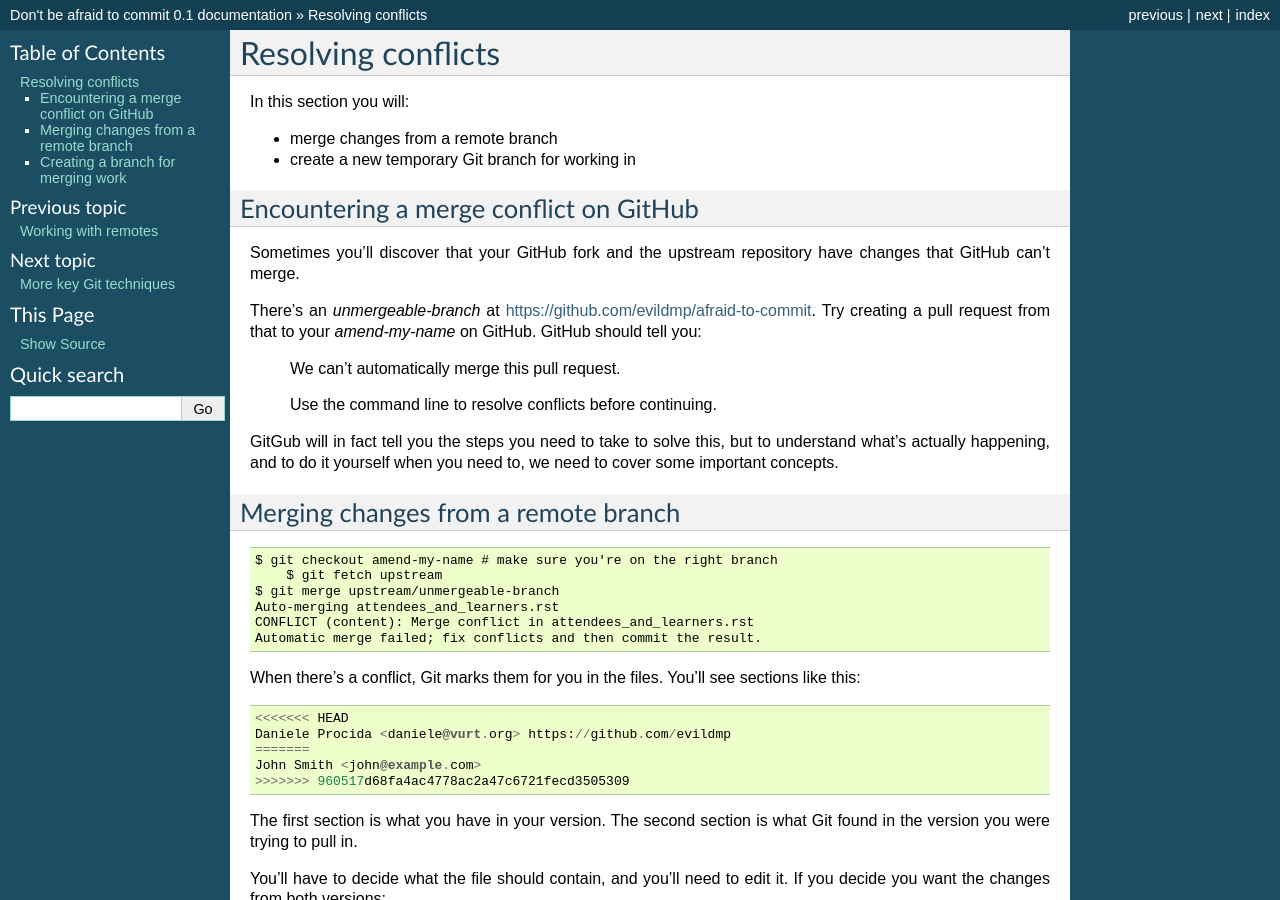
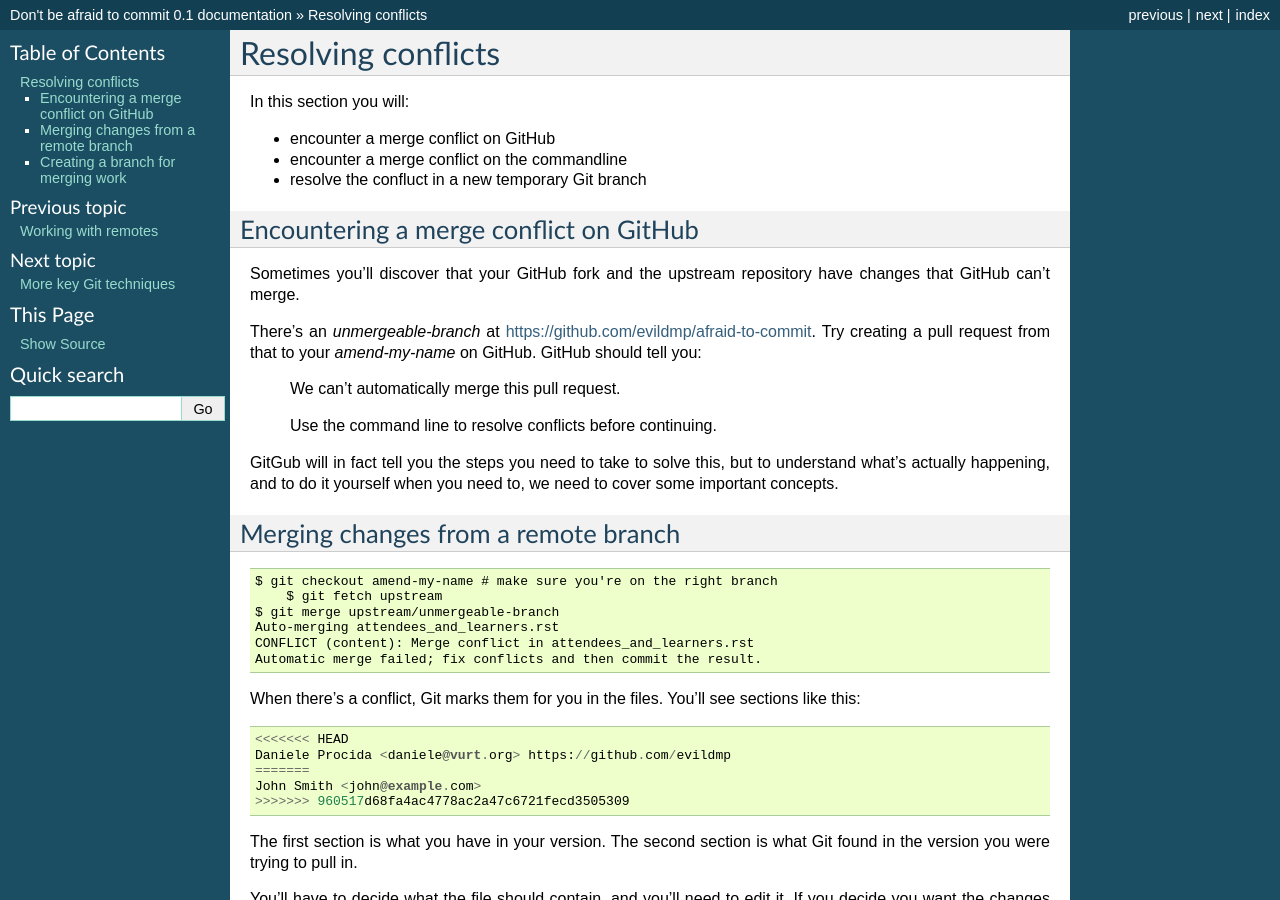
Before and after one commit to evildmp/afraid-to-commit, a Sphinx documentation site: the page built from docs/conflicts.rst, in a window 1280 px wide and 900 px high. Built offline with Sphinx 7.4.7, drawn with Linux system fonts in a browser that asks for light colours.

Commit message:
pull fetch and merge

```diff
--- a/docs/conflicts.rst
+++ b/docs/conflicts.rst
@@ -4,8 +4,9 @@ Resolving conflicts
 
 In this section you will:
 
-*	merge changes from a remote branch
-*	create a new temporary Git branch for working in
+*	encounter a merge conflict on GitHub
+*	encounter a merge conflict on the commandline
+*	resolve the confluct in a new temporary Git branch
 
 
 Encountering a merge conflict on GitHub
```
